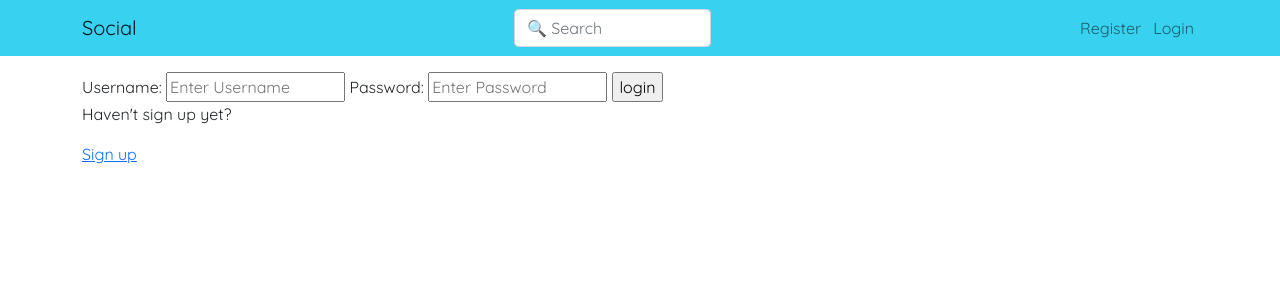
After one commit to clementckmc/django-social, a Django app: page /login/ in a window 1280 px wide. The commit adds this page. Shown: the top 300 px of the page. Run offline with Django 4.2, Linux system fonts and the light colour scheme; style sheets or scripts are compiled from the project's sources; some libraries are stand-ins or nearby versions.

Commit message:
login, logout, register

```diff
--- a/base/forms.py
+++ b/base/forms.py
@@ -6,3 +6,8 @@ class PostForm(ModelForm):
     class Meta:
         model = Post
         fields = '__all__'
+
+class UserForm(ModelForm):
+    class Meta:
+        model = User
+        fields = '__all__'
--- a/base/static/styles/style.scss
+++ b/base/static/styles/style.scss
@@ -4,3 +4,12 @@
 body {
   font-family: 'Quicksand', sans-serif !important;
 }
+
+.navbar-nav .dropdown-menu {
+  position: absolute !important;
+}
+
+.dropdown-menu[data-bs-popper] {
+  top: 85% !important;
+  left: -25% !important;
+}
--- /dev/null
+++ b/base/templates/base/login_register.html
@@ -0,0 +1,36 @@
+{% extends 'main.html' %}
+
+{% block content %}
+
+<div class="container mt-3">
+  {% if page == 'login' %}
+  <div>
+    <div>
+      <form method="POST" action="">
+        {% csrf_token %}
+        <label>Username:</label>
+        <input type="text" name="username" placeholder="Enter Username">
+        <label>Password:</label>
+        <input type="password" name="password" placeholder="Enter Password">
+        <input type="submit" value="login">
+      </form>
+      <p>Haven't sign up yet?</p>
+      <a href="{% url 'register' %}">Sign up</a>
+    </div>
+  </div>
+  {% else %}
+  <div>
+    <div>
+      <form method="POST" action="">
+        {% csrf_token %}
+        {{form.as_p}}
+        <input type="submit" value="register">
+      </form>
+      <p>Already signed up?</p>
+      <a href="{% url 'login' %}">Login</a>
+    </div>
+  </div>
+  {% endif %}
+</div>
+
+{% endblock content %}
--- a/base/urls.py
+++ b/base/urls.py
@@ -2,6 +2,9 @@ from django.urls import path
 from . import views
 
 urlpatterns = [
+    path('register/', views.registerPage, name="register"),
+    path('login/', views.loginPage, name="login"),
+    path('logout/', views.logoutUser, name="logout"),
     path('', views.home, name='home'),
     path('create-post', views.createPost, name='create-post'),
 ]
--- a/base/views.py
+++ b/base/views.py
@@ -1,9 +1,52 @@
 from django.shortcuts import render, redirect
 from django.http import HttpResponse
+from django.contrib.auth.forms import UserCreationForm
+from django.contrib.auth.models import User
+from django.contrib.auth import authenticate, login, logout
 from .models import Post
 from .forms import PostForm
 
 # Create your views here.
+def loginPage(request):
+    page = 'login'
+    if request.user.is_authenticated:
+        return redirect('home')
+    if request.method == 'POST':
+        username = request.POST.get('username')
+        password = request.POST.get('password')
+
+        try:
+            user = User.objects.get(username=username)
+        except:
+            HttpResponse('invalid Username or password')
+
+        user = authenticate(request, username=username, password=password)
+
+        if user is not None:
+            login(request, user)
+            return redirect('home')
+        else:
+            HttpResponse('invalid Username or password')
+
+    return render(request, 'base/login_register.html', {'page': page})
+
+def logoutUser(request):
+    logout(request)
+    return redirect('home')
+
+def registerPage(request):
+    form = UserCreationForm()
+
+    if request.method == 'POST':
+        form = UserCreationForm(request.POST)
+        if form.is_valid():
+            user = form.save()
+            login(request, user)
+            return redirect('home')
+        else:
+            return HttpResponse('An error occurred during registration')
+    return render(request, 'base/login_register.html', {'form': form})
+
 def home(request):
     posts = Post.objects.all()
     context = {'posts': posts}
--- a/templates/main.html
+++ b/templates/main.html
@@ -29,5 +29,6 @@
 
     {% endblock %}
     <!-- <script src="{% static 'js/script.js' %}"></script> -->
+    <script src="https://cdn.jsdelivr.net/npm/bootstrap@5.1.3/dist/js/bootstrap.bundle.min.js" integrity="sha384-ka7Sk0Gln4gmtz2MlQnikT1wXgYsOg+OMhuP+IlRH9sENBO0LRn5q+8nbTov4+1p" crossorigin="anonymous"></script>
   </body>
 </html>
--- a/templates/navbar.html
+++ b/templates/navbar.html
@@ -8,14 +8,22 @@
     </form>
 
       <div class="navbar-nav">
-
-        <a class="nav-link dropdown-toggle" href="#" id="navbarDropdownMenuLink" role="button" data-bs-toggle="dropdown" aria-expanded="false">
-          Username
-        </a>
-        <ul class="dropdown-menu" aria-labelledby="navbarDropdownMenuLink">
-          <li><a class="dropdown-item" href="#">My Profile</a></li>
-          <li><a class="dropdown-item" href="#">Logout</a></li>
-        </ul>
+        {% if request.user.is_authenticated %}
+        <div class="nav-item dropdown">
+          <a class="nav-link dropdown-toggle" href="#" id="navbarDropdownMenuLink" role="button" data-bs-toggle="dropdown" aria-expanded="false">
+              {{request.user.username}}
+          </a>
+          <ul class="dropdown-menu" aria-labelledby="navbarDropdownMenuLink">
+            <li><a class="dropdown-item" href="#">My Profile</a></li>
+            <li><a class="dropdown-item" href="{% url 'logout' %}">Logout</a></li>
+          </ul>
+        </div>
+        {% else %}
+        <div class="d-flex">
+          <a class="nav-link mx-2" href="{% url 'register' %}">Register</a>
+          <a class="nav-link mx-1" href="{% url 'login' %}">Login</a>
+        </div>
+        {% endif %}
 
     </div>
 
```
